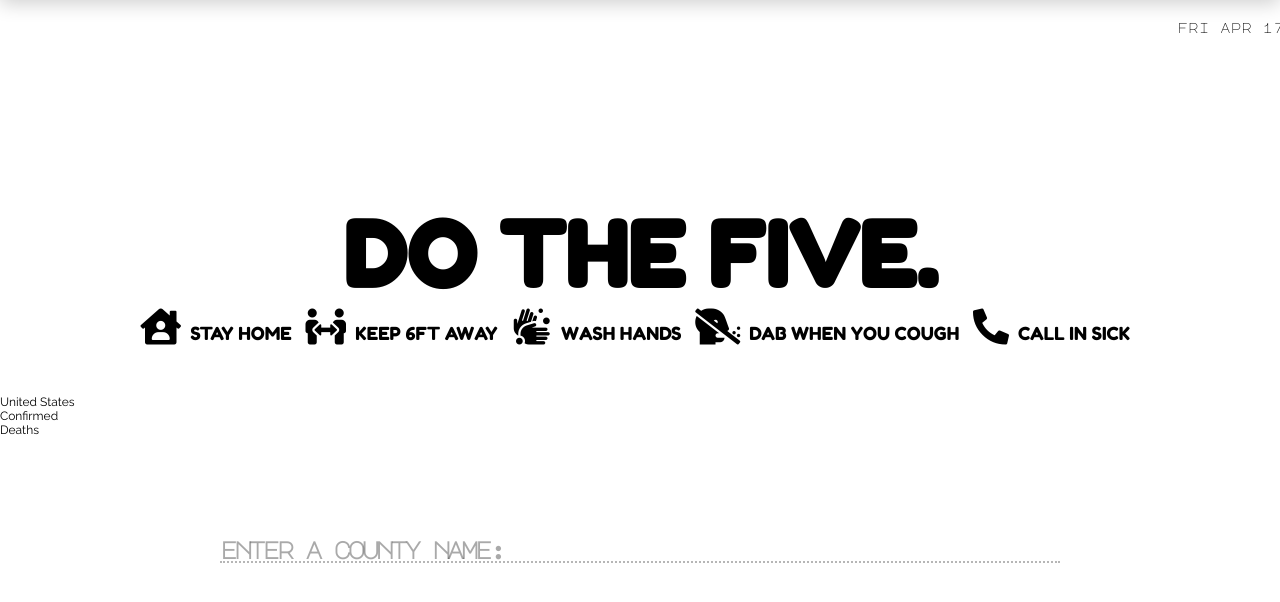
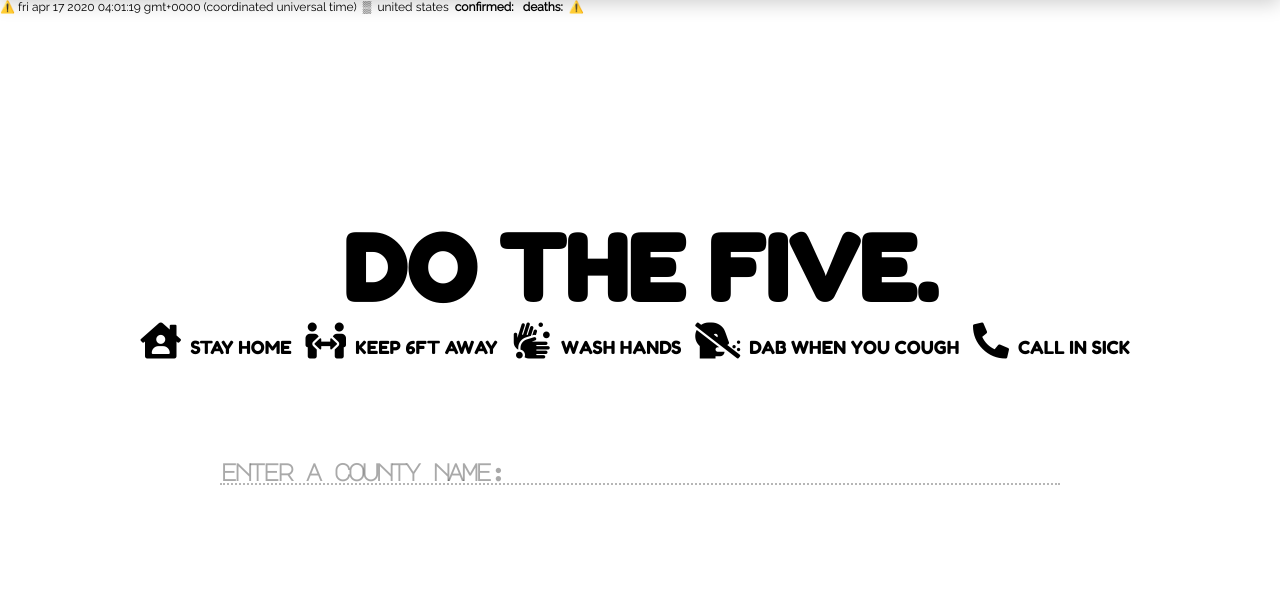
Before and after one commit to xerilius/covid19-status, a Flask app: template templates/index.html in a window 1280 px wide. Shown: the part 56-658 px from the top of the page. Run offline with Flask 2, Linux system fonts and the light colour scheme; the template is opened without the code that fills it, so the values that code supplies are empty; some libraries are stand-ins or nearby versions; some web fonts are replaced.

Commit message:
Updated marquee

```diff
--- a/templates/index.html
+++ b/templates/index.html
@@ -27,7 +27,7 @@
 </header>
 
 <body class="homepage">
-    <div class="datetime"></div>
+    <div class="marquee"></div>
     <div class="u-spacer-l">&nbsp;</div>
     <div class="the5">
         <h2> Do the Five.</h2>
@@ -39,17 +39,7 @@
             <i class="fas fa-phone-alt fa-2x"></i>&nbsp; Call in Sick &nbsp;
         </div>
     </div>
-    <div class="u-spacer-s">&nbsp;</div>
-    <div class="country-stats">
-        <div class="country-stats__header">United States</div>
-        <div class="country-stats__confirmed">Confirmed
-            <div class="country-stats_confirmed--total">{{ confirmed_total }}</div>
 
-        </div>
-        <div class="country-stats__fatality">Deaths
-             <div class="country-stats__fatality--total">{{ fatality_total }}</div>
-            </div>
-    </div>
     <div class="searchbar">
         <form class="searchbar__form" action="/search-results" method="POST">
             <input class="searchbar__search" action="/search-results" type="text" name="searchbar" placeholder="Enter a county name:">
@@ -62,7 +52,7 @@
         country_confirmed = {{ confirmed_total | tojson | safe }};
         country_deaths = {{ fatality_total | tojson | safe }};
     </script>
-    <script src="../static/js/time.js"></script>
+    <script src="../static/js/marquee.js"></script>
     {% endblock %}
 </body>
 {% endblock %}
```
